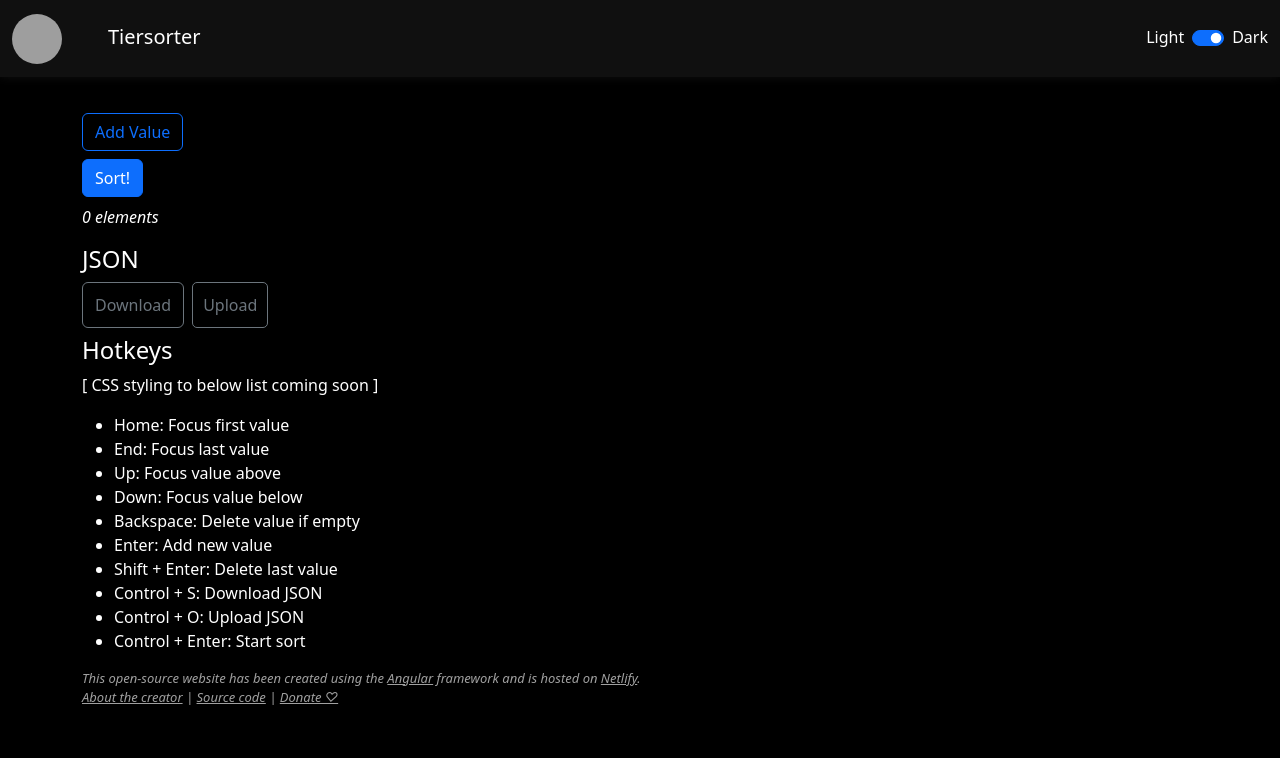
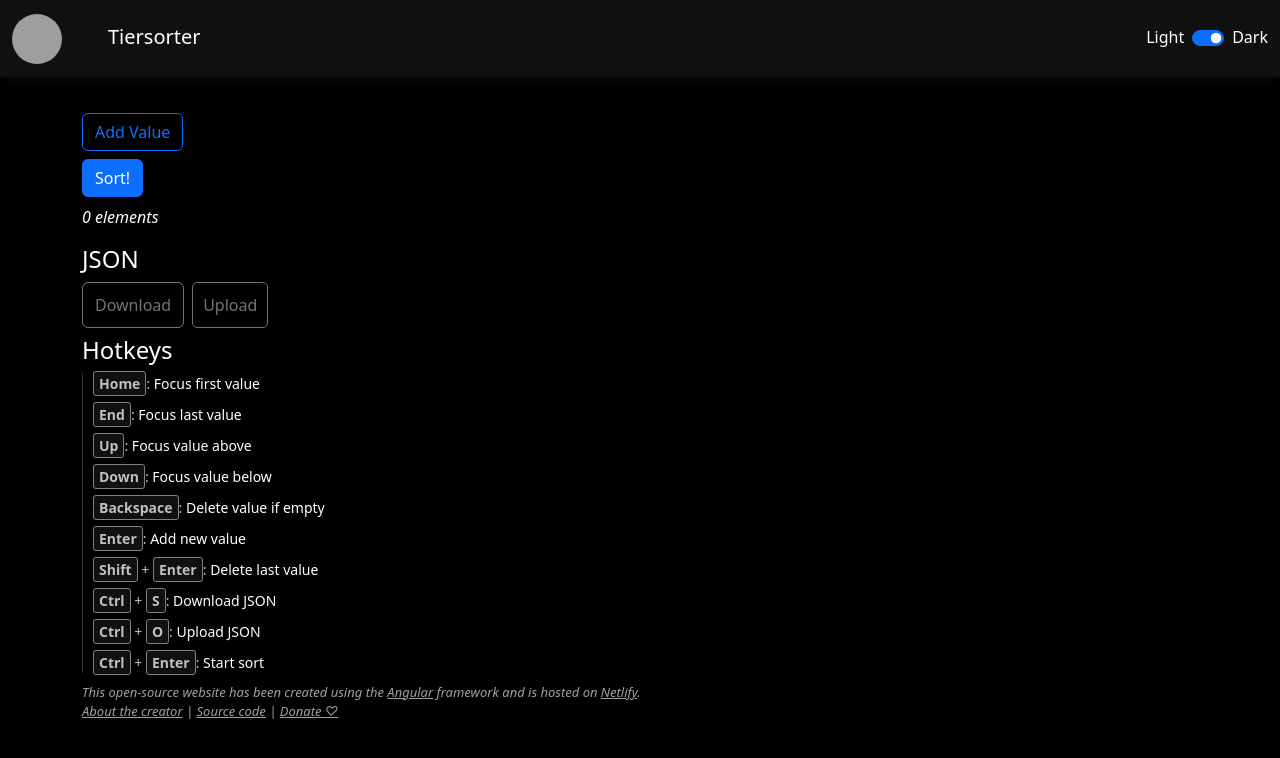
Before and after one commit to Ascyt/tiersorter, an Angular app: page /main in a window 1280 px wide. Shown: the top 758 px of the page. Built offline with nearby package versions, Linux system fonts and the light colour scheme; grey boxes are pictures that could not be loaded.

Commit message:
Added styling to hotkeys

```diff
--- a/src/app/main/initialize/initialize.component.html
+++ b/src/app/main/initialize/initialize.component.html
@@ -23,7 +23,6 @@
 </div>
 
 <h4 class="mt-2">Hotkeys</h4>
-<p>[ CSS styling to below list coming soon ]</p>
 <ul class="hotkeys">
     <li><span class="key">Home</span>: <span class="description">Focus first value</span></li>
     <li><span class="key">End</span>: <span class="description">Focus last value</span></li>
@@ -32,7 +31,7 @@
     <li><span class="key">Backspace</span>: <span class="description">Delete value if empty</span></li>
     <li><span class="key">Enter</span>: <span class="description">Add new value</span></li>
     <li><span class="key">Shift</span> + <span class="key">Enter</span>: <span class="description">Delete last value</span></li>
-    <li><span class="key">Control</span> + <span class="key">S</span>: <span class="description">Download JSON</span></li>
-    <li><span class="key">Control</span> + <span class="key">O</span>: <span class="description">Upload JSON</span></li>
-    <li><span class="key">Control</span> + <span class="key">Enter</span>: <span class="description">Start sort</span></li>
+    <li><span class="key">Ctrl</span> + <span class="key">S</span>: <span class="description">Download JSON</span></li>
+    <li><span class="key">Ctrl</span> + <span class="key">O</span>: <span class="description">Upload JSON</span></li>
+    <li><span class="key">Ctrl</span> + <span class="key">Enter</span>: <span class="description">Start sort</span></li>
 </ul>
--- a/src/app/main/sorter/sorter.component.html
+++ b/src/app/main/sorter/sorter.component.html
@@ -13,7 +13,6 @@
 <ngb-progressbar type="success" [value]="sortStepService.decisionsMade / sortStepService.decisionsNeeded * 100"></ngb-progressbar>
 
 <h4 class="mt-4">Hotkeys</h4>
-<p>[ CSS styling to below list coming soon ]</p>
 <ul class="hotkeys">
     <li><span class="key">Left</span>: <span class="description">Left decision</span></li>
     <li><span class="key">Right</span>: <span class="description">Right decision</span></li>
--- a/src/styles.scss
+++ b/src/styles.scss
@@ -138,7 +138,6 @@ input.form-control, textarea.form-control, select.form-control{
 .custom-table {
     width: 100%;
     border-collapse: collapse;
-    border-radius: 10px;
     overflow: hidden;
 
     th, td {
@@ -181,3 +180,29 @@ input[type="file"] {
         transition: 0.2s;
     }
 }
+
+.hotkeys {
+    list-style: none;
+    padding-left: 10px;
+    margin: 0;
+    border-left: 1px solid var(--back-mid);
+
+    li {
+        margin-bottom: 10px;
+        font-size: 14px;
+        color: var(--front-mid);
+
+        .key {
+            color: var(--front-mid);
+            font-weight: bold;
+            border: 1px solid var(--mid);
+            border-radius: 3px;
+            padding: 2px 5px;
+            background-color: var(--back-high);
+        }
+
+        .description {
+            color: var(--front);
+        }
+  }
+}
```
